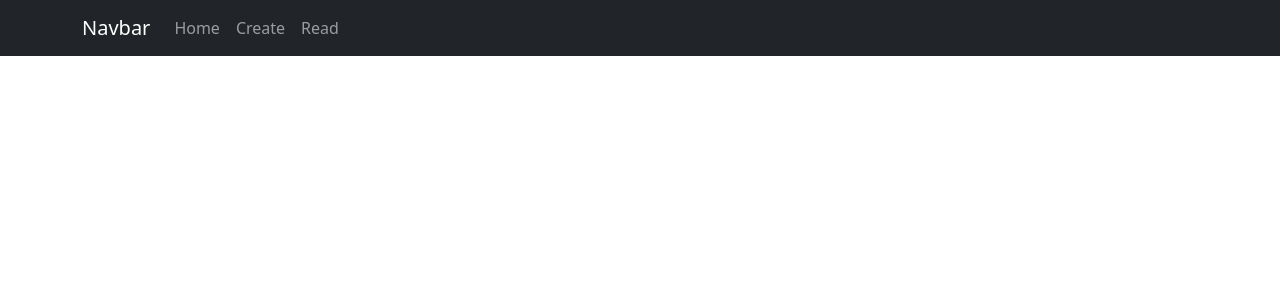
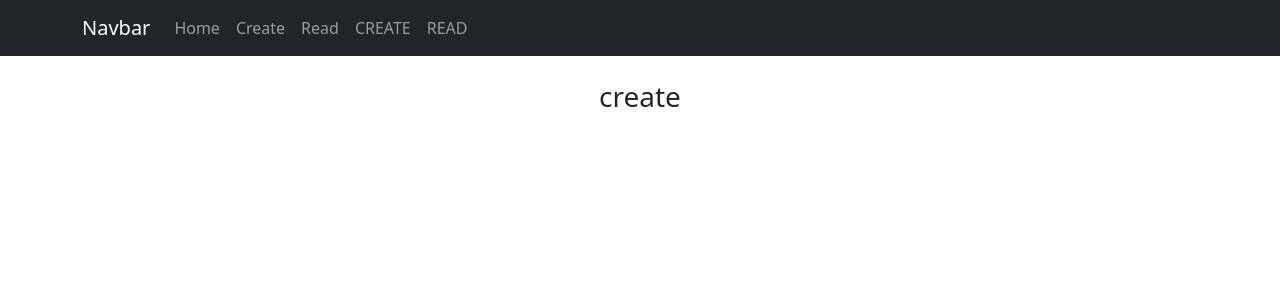
Before and after one commit to lawesome1444/DRAQ_Lab3, a React (Create React App) app: page /create1 in a window 1280 px wide. Shown: the top 300 px of the page. Built offline with nearby package versions, Linux system fonts and the light colour scheme.

Commit message:
Added Create and Read Funcs to navbar

```diff
--- a/src/App.js
+++ b/src/App.js
@@ -2,6 +2,8 @@ import './App.css';
 import Footer from './components/footer';
 import Header from './components/header';
 import Content from './components/content';
+import Read from './components/read';
+import Create from './components/create';
 import 'bootstrap/dist/css/bootstrap.min.css';
 import Container from 'react-bootstrap/Container';
 import Nav from 'react-bootstrap/Nav';
@@ -19,6 +21,8 @@ function App() {
               <Nav.Link href="/">Home</Nav.Link>
               <Nav.Link href="/create">Create</Nav.Link>
               <Nav.Link href="/read">Read</Nav.Link>
+              <Nav.Link href="/create1">CREATE</Nav.Link>
+              <Nav.Link href="/read1">READ</Nav.Link>
             </Nav>
           </Container>
       </Navbar>
@@ -27,6 +31,8 @@ function App() {
       <Route path='/' element={<Content></Content>}></Route>
       <Route path='/create' element={<Header></Header>}></Route>
       <Route path='/read' element={<Footer></Footer>}></Route>
+      <Route path='/read1' element={<Read></Read>}></Route>
+      <Route path='/create1' element={<Create></Create>}></Route>
       </Routes>
     </div>
     </BrowserRouter>
--- a/src/components/create.js
+++ b/src/components/create.js
@@ -0,0 +1,8 @@
+function Create(){
+    return(
+        <div>
+            <h3>create</h3>
+        </div>
+    );
+}
+export default Create;
--- a/src/components/read.js
+++ b/src/components/read.js
@@ -0,0 +1,8 @@
+function Read(){
+    return(
+        <div>
+            <h3>read</h3>
+        </div>
+    );
+}
+export default Read;
```
